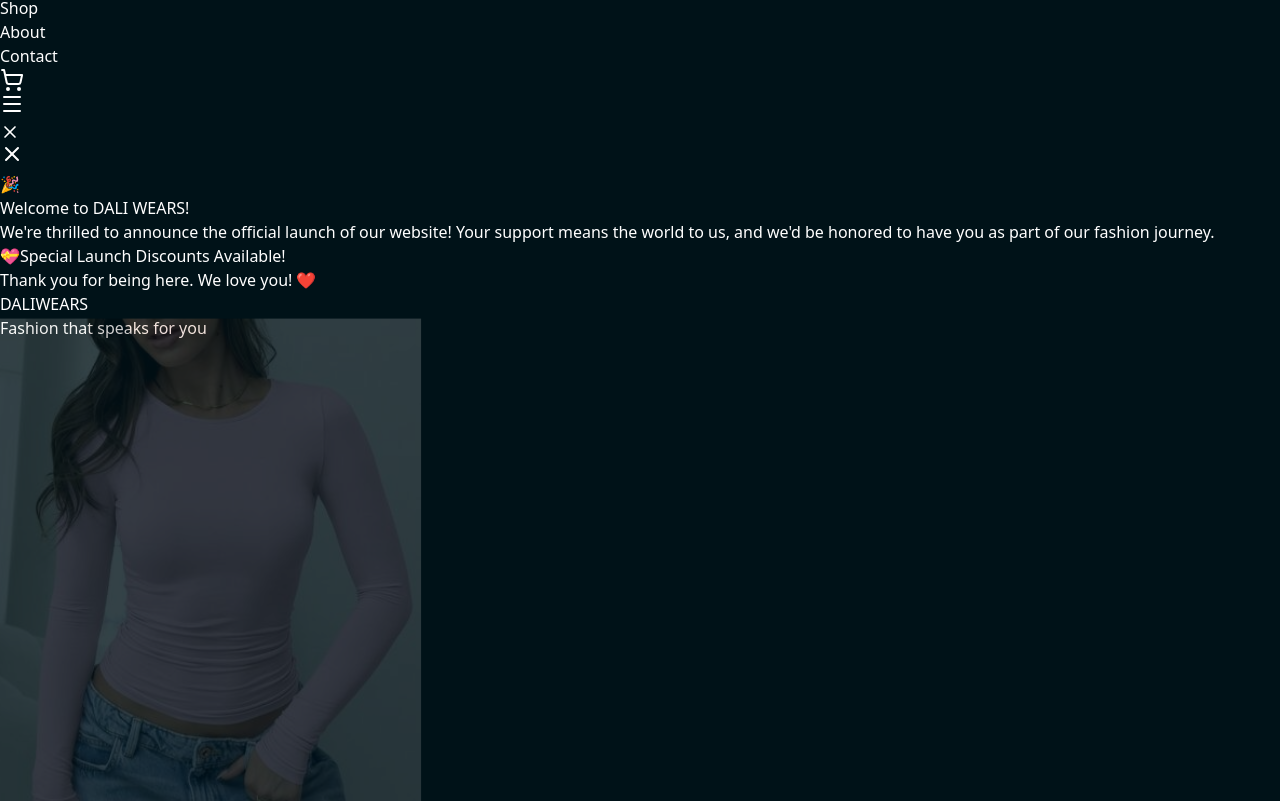
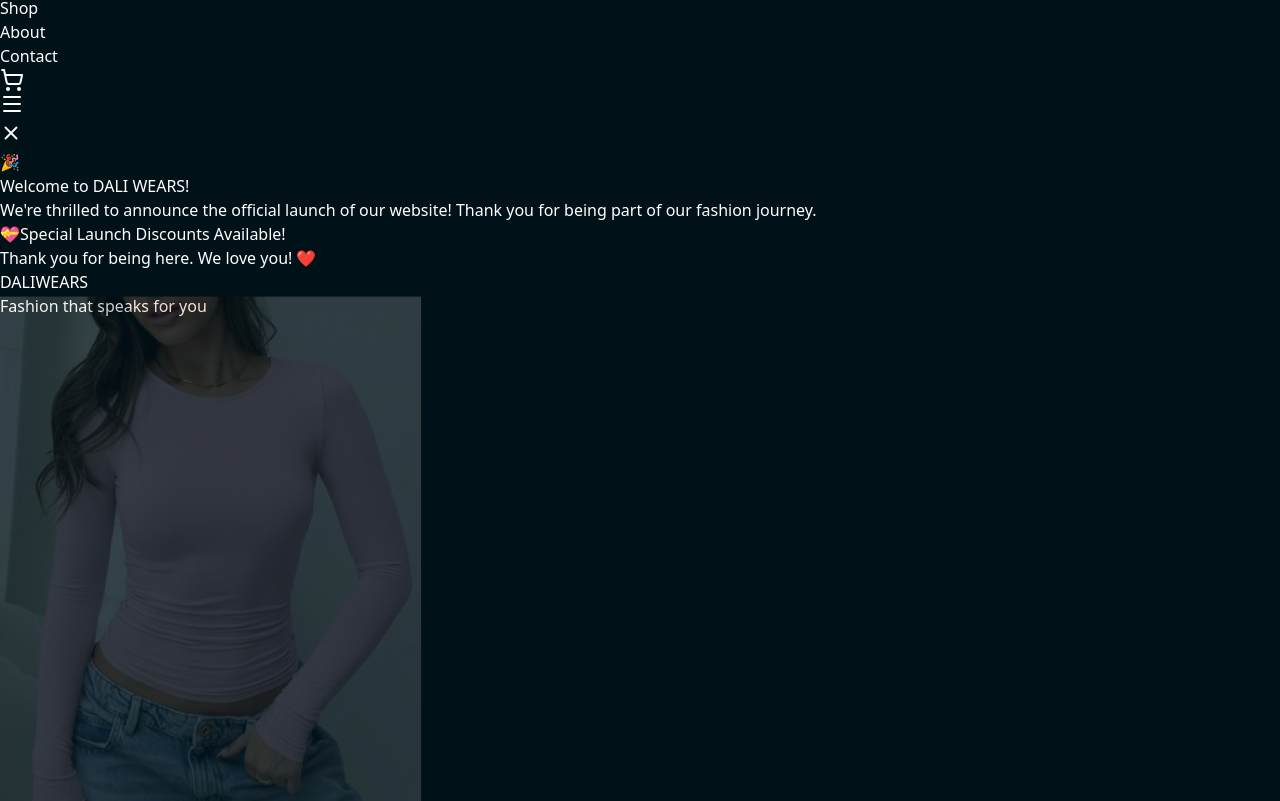
Before and after one commit to Idraezy/Dali, a React (Vite) app in the folder my-project/: page / in a window 1280 px wide. Shown: the part 1759-2560 px from the top of the page. Built offline with nearby package versions, Linux system fonts and the light colour scheme.

Commit message:
Revamp launch notification modal and update product names
Improved the launch notification modal on the homepage for better user experience, including a centered modal with a dim background and updated styling. Also corrected product names and prices for 'Maxi skirt' in FeaturedProduct.tsx.

```diff
--- a/my-project/src/homepage/FeaturedProduct.tsx
+++ b/my-project/src/homepage/FeaturedProduct.tsx
@@ -36,7 +36,7 @@ const images: Product[] = [
   { src: dali1, name: "Maxi Gown & Basic Top", price: "₦8,500" },
   { src: dali2, name: "New Nature", price: "₦4,500" },
   { src: dali3, name: "Blue Basic Top", price: "₦4,500" },
-  { src: dali4, name: "Maxi Gown", price: "₦6,000" },
+  { src: dali4, name: "Maxi skirt", price: "₦5,500" },
   { src: dali5, name: "Black Basic Top", price: "₦4,500" },
   { src: dali6, name: "Maxi gown & Basic Top", price: "₦8,500" },
   { src: dali7, name: "Pink Basic Top", price: "₦4,500" },
@@ -50,7 +50,7 @@ const images: Product[] = [
   { src: dali15, name: "Blue Basic Top", price: "₦4,500" },
   { src: dali16, name: "Red Maxi Gown", price: "₦5,000" },
   { src: dali17, name: "Pink Pin-down", price: "₦5,500" },
-  { src: dali18, name: "Maxi Gown", price: "₦5,000" },
+  { src: dali18, name: "Maxi skirt", price: "₦4,500" },
   { src: dali19, name: "White Basic Top", price: "₦4,500" },
   { src: dali20, name: "Pink Basic Top", price: "₦4,500" },
 
--- a/my-project/src/homepage/HomePage.tsx
+++ b/my-project/src/homepage/HomePage.tsx
@@ -2,6 +2,7 @@ import { useState, useEffect } from "react";
 import { Link } from "react-router-dom";
 import { motion, AnimatePresence } from "framer-motion";
 import { X } from "lucide-react";
+
 import home1 from "../assets/home1.jpeg";
 import home2 from "../assets/home2.jpeg";
 import home3 from "../assets/home3.jpeg";
@@ -9,17 +10,19 @@ import home4 from "../assets/home4.jpeg";
 import home5 from "../assets/home5.jpeg";
 import home6 from "../assets/home6.jpg";
 import home7 from "../assets/home7.jpg";
+
 import FeaturedProduct from "./FeaturedProduct";
 
+// =======================
+// Launch Notification Modal
+// =======================
 function LaunchNotification() {
   const [isVisible, setIsVisible] = useState(false);
 
   useEffect(() => {
-    // Check if notification has been dismissed before
     const hasSeenNotification = localStorage.getItem("daliWearsLaunchNotification");
 
     if (!hasSeenNotification) {
-      // Show notification after a short delay
       const timer = setTimeout(() => {
         setIsVisible(true);
       }, 1000);
@@ -30,67 +33,69 @@ function LaunchNotification() {
 
   const handleClose = () => {
     setIsVisible(false);
-    // Remember that user has seen the notification
     localStorage.setItem("daliWearsLaunchNotification", "true");
   };
 
   return (
     <AnimatePresence>
       {isVisible && (
+        <>
+          {/* Background Dim Layer */}
           <motion.div
-          initial={{ opacity: 0, y: -100 }}
-          animate={{ opacity: 1, y: 0 }}
-          exit={{ opacity: 0, y: -100 }}
-          transition={{ duration: 0.5, ease: "easeOut" }}
-          className="fixed top-2 sm:top-4 left-1/2 transform -translate-x-1/2 z-50 w-[95%] sm:w-[85%] md:w-[600px] lg:w-[650px] px-2 sm:px-0"
+            initial={{ opacity: 0 }}
+            animate={{ opacity: 0.5 }}
+            exit={{ opacity: 0 }}
+            transition={{ duration: 0.3 }}
+            className="fixed inset-0 bg-black z-40"
+            onClick={handleClose}
+          />
+
+          {/* Center Modal */}
+          <motion.div
+            initial={{ opacity: 0, scale: 0.8 }}
+            animate={{ opacity: 1, scale: 1 }}
+            exit={{ opacity: 0, scale: 0.8 }}
+            transition={{ duration: 0.4 }}
+            className="fixed inset-0 z-50 flex items-center justify-center px-4 sm:px-0"
           >
-          <div className="bg-gradient-to-r from-[#002A35] to-[#001D23] border-2 border-[#00DA6B] rounded-xl sm:rounded-2xl shadow-2xl overflow-hidden relative">
-            {/* Close Button */}
+            <div className="bg-gradient-to-r from-[#002A35] to-[#001D23] border-2 border-[#00DA6B] max-w-md w-full rounded-2xl shadow-2xl relative overflow-hidden">
+
+              {/* Close button */}
               <button
                 onClick={handleClose}
-              className="absolute top-2 right-2 sm:top-3 sm:right-3 p-1.5 sm:p-2 text-gray-400 hover:text-[#00DA6B] transition-colors duration-200 z-10 bg-[#001D23] bg-opacity-50 rounded-full hover:bg-opacity-70"
-              aria-label="Close notification"
+                className="absolute top-3 right-3 p-2 text-gray-300 hover:text-white transition bg-black/30 rounded-full"
               >
-              <X size={20} className="sm:hidden" />
-              <X size={24} className="hidden sm:block" />
+                <X size={22} />
               </button>
 
+              {/* Accent top bar */}
+              <div className="absolute top-0 left-0 right-0 h-1 bg-gradient-to-r from-[#00DA6B] to-[#00FFB2]" />
+
               {/* Content */}
-            <div className="p-4 sm:p-6 md:p-8">
-              {/* Accent Bar */}
-              <div className="absolute top-0 left-0 right-0 h-1 bg-gradient-to-r from-[#00DA6B] to-[#00FFB2]"></div>
-
-              {/* Icon or Badge */}
-              <div className="flex items-start gap-2 sm:gap-3 md:gap-4">
-                <div className="flex-shrink-0 mt-0.5 sm:mt-0">
-                  <div className="w-10 h-10 sm:w-12 sm:h-12 md:w-14 md:h-14 bg-[#00DA6B] bg-opacity-20 rounded-full flex items-center justify-center">
-                    <span className="text-xl sm:text-2xl md:text-3xl">🎉</span>
-                  </div>
+              <div className="p-6">
+                <div className="flex items-start gap-3">
+                  <div className="w-12 h-12 bg-[#00DA6B]/20 rounded-full flex items-center justify-center">
+                    <span className="text-3xl">🎉</span>
                   </div>
 
-                <div className="flex-1 pt-0 sm:pt-1 pr-6 sm:pr-8">
-                  {/* Heading */}
-                  <h3 className="text-lg sm:text-xl md:text-2xl font-bold text-[#00DA6B] mb-1.5 sm:mb-2 leading-tight">
+                  <div className="flex-1 pr-6">
+                    <h3 className="text-xl font-bold text-[#00DA6B] mb-1 leading-tight">
                       Welcome to DALI WEARS!
                     </h3>
 
-                  {/* Message */}
-                  <p className="text-gray-300 text-xs sm:text-sm md:text-base leading-relaxed mb-3 sm:mb-4">
+                    <p className="text-gray-300 text-sm mb-3 leading-relaxed">
                       We're thrilled to announce the official launch of our website!
-                    Your support means the world to us, and we'd be honored to have
-                    you as part of our fashion journey.
+                      Thank you for being part of our fashion journey.
                     </p>
 
-                  {/* Discount Badge */}
-                  <div className="inline-flex items-center gap-1.5 sm:gap-2 bg-[#00DA6B] bg-opacity-10 border border-[#00DA6B] rounded-lg px-2.5 py-1.5 sm:px-4 sm:py-2 mb-2 sm:mb-3">
-                    <span className="text-base sm:text-lg">💝</span>
-                    <span className="text-[#00DA6B] font-semibold text-xs sm:text-sm md:text-base">
+                    <div className="inline-flex items-center gap-2 bg-[#00DA6B]/10 border border-[#00DA6B] rounded-lg px-3 py-2 mb-3">
+                      <span className="text-lg">💝</span>
+                      <span className="text-[#00DA6B] font-semibold text-sm">
                         Special Launch Discounts Available!
                       </span>
                     </div>
 
-                  {/* Footer Message */}
-                  <p className="text-gray-400 text-[10px] sm:text-xs md:text-sm italic">
+                    <p className="text-gray-400 text-xs italic">
                       Thank you for being here. We love you! ❤️
                     </p>
                   </div>
@@ -98,14 +103,18 @@ function LaunchNotification() {
               </div>
 
               {/* Bottom Accent */}
-            <div className="h-1.5 sm:h-2 bg-gradient-to-r from-transparent via-[#00DA6B] to-transparent opacity-30"></div>
+              <div className="h-2 bg-gradient-to-r from-transparent via-[#00DA6B] to-transparent opacity-30" />
             </div>
           </motion.div>
+        </>
       )}
     </AnimatePresence>
   );
 }
 
+// =======================
+// HomePage Component
+// =======================
 function HomePage() {
   const [currentImageIndex, setCurrentImageIndex] = useState(0);
   const images = [home1, home2, home3, home4, home5, home6, home7];
@@ -113,7 +122,7 @@ function HomePage() {
   useEffect(() => {
     const interval = setInterval(() => {
       setCurrentImageIndex((prevIndex) => (prevIndex + 1) % images.length);
-    }, 3000); // Change image every 3 seconds
+    }, 3000);
 
     return () => clearInterval(interval);
   }, [images.length]);
@@ -121,10 +130,14 @@ function HomePage() {
   return (
     <>
       <LaunchNotification />
+
       <div className="min-h-screen bg-[#001D23] px-4 sm:px-6 md:px-8 lg:px-10 py-10">
         <div className="bg-[#002A35] px-5 sm:px-8 md:px-10 lg:px-12 py-10 sm:py-12 md:py-16 rounded-2xl shadow-2xl">
+
+          {/* Header Section */}
           <div className="flex flex-col lg:flex-row justify-between items-center gap-8 lg:gap-12">
-            {/* Left Side - Brand Name */}
+
+            {/* Brand Name Left Side */}
             <motion.div
               className="text-center lg:text-left"
               initial={{ opacity: 0, x: -50 }}
@@ -166,7 +179,7 @@ function HomePage() {
               </motion.p>
             </motion.div>
 
-            {/* Right Side - Image Carousel */}
+            {/* Image Carousel Right Side */}
             <motion.div
               className="relative w-full lg:w-1/2 h-64 sm:h-80 md:h-96 lg:h-[500px] rounded-2xl overflow-hidden shadow-2xl"
               initial={{ opacity: 0, x: 50 }}
@@ -186,7 +199,7 @@ function HomePage() {
                 />
               </AnimatePresence>
 
-              {/* Image Indicators */}
+              {/* Indicators */}
               <div className="absolute bottom-4 left-1/2 transform -translate-x-1/2 flex gap-2 z-10">
                 {images.map((_, index) => (
                   <button
@@ -202,8 +215,7 @@ function HomePage() {
                 ))}
               </div>
 
-              {/* Gradient Overlay */}
-              <div className="absolute inset-0 bg-gradient-to-t from-black/40 to-transparent"></div>
+              <div className="absolute inset-0 bg-gradient-to-t from-black/40 to-transparent" />
             </motion.div>
           </div>
 
@@ -225,7 +237,7 @@ function HomePage() {
             </Link>
           </motion.div>
 
-          {/* Stats or Features Section */}
+          {/* Stats Section */}
           <motion.div
             className="grid grid-cols-1 sm:grid-cols-2 lg:grid-cols-4 gap-6 mt-12 sm:mt-16"
             initial={{ opacity: 0, y: 30 }}
@@ -254,6 +266,7 @@ function HomePage() {
             ))}
           </motion.div>
         </div>
+
         <FeaturedProduct />
       </div>
     </>
```
Lines whose indentation alone changed are shown as unchanged.
